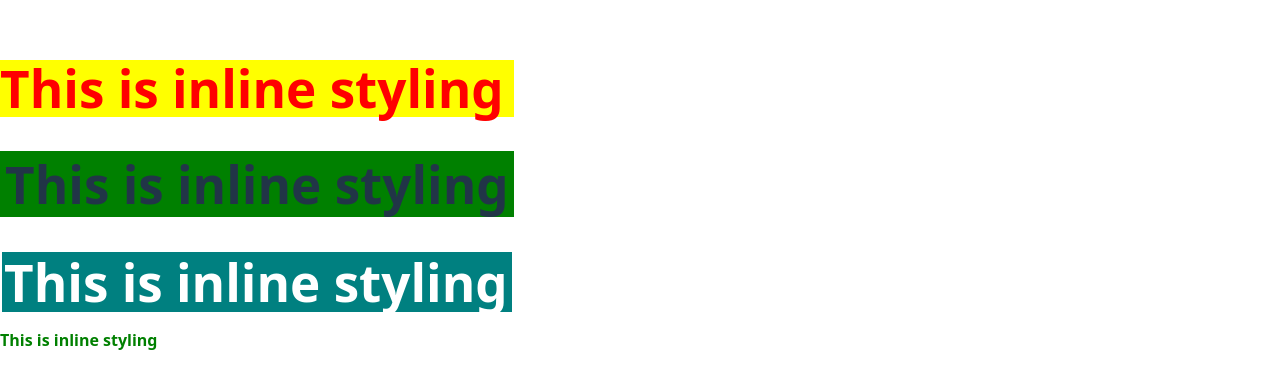
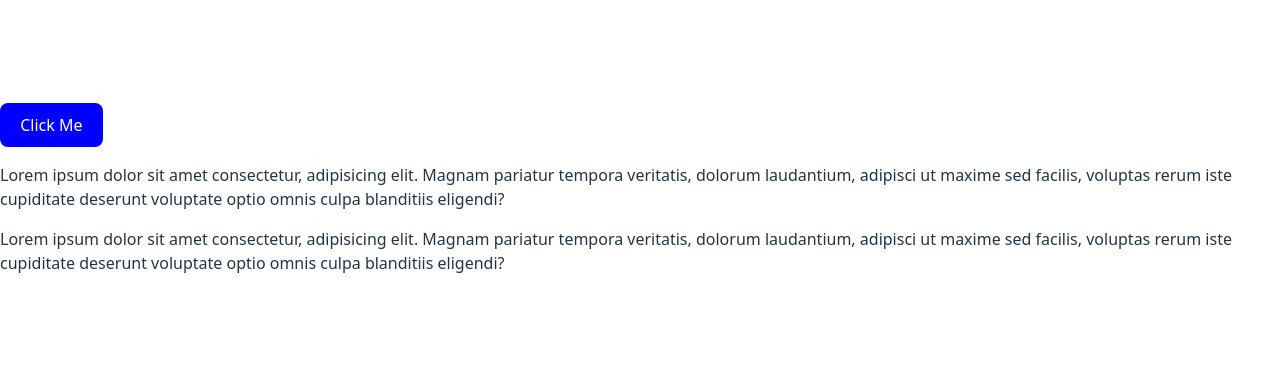
Before and after one commit to PLThabangR/react_typescript_class, a React (Vite) app in the folder reactjs/fundamental/react-demos/: page / in a window 1280 px wide. Shown: the part 203-592 px from the top of the page. Built offline with nearby package versions, Linux system fonts and the light colour scheme.

Commit message:
Attaching mouse and click events to functions

```diff
--- a/reactjs/fundamental/react-demos/package.json
+++ b/reactjs/fundamental/react-demos/package.json
@@ -11,7 +11,8 @@
   },
   "dependencies": {
     "react": "^19.1.0",
-    "react-dom": "^19.1.0"
+    "react-dom": "^19.1.0",
+    "react-icons": "^5.5.0"
   },
   "devDependencies": {
     "@eslint/js": "^9.30.1",
--- a/reactjs/fundamental/react-demos/src/App.jsx
+++ b/reactjs/fundamental/react-demos/src/App.jsx
@@ -6,6 +6,8 @@ import Rendering from './components/demos/DynamicRendering/PasswordExample/MainC
 import Weather from './components/demos/DynamicRendering/WeatherExample/Weather'
 import UserStatus from './components/demos/DynamicRendering/UserStatusExample/UserStatus'
 import Styling from './components/demos/styling/Styling'
+import ReactIcons from './components/demos/react-icons/ReactIcons'
+import Buttons_main from './components/demos/butttons_and_functions/Buttons_main'
 
 function App() {
   const password = true
@@ -31,7 +33,16 @@ function App() {
 
 
 {/* Inline styling  Example*/}
-<Styling/>
+{/* <Styling/> */}
+
+{/* ReactIcons  Example*/}
+{/*<ReactIcons/>*/}
+
+{/* Button component  Example*/}
+     <Buttons_main/>
+
+
+
     </>
   )
 }
--- /dev/null
+++ b/reactjs/fundamental/react-demos/src/components/demos/butttons_and_functions/Button.jsx
@@ -0,0 +1,33 @@
+import React from 'react'
+
+const Button = () => {
+const handleClick=()=>{
+    console.log(Math.floor(Math.random()*100))
+}
+
+const handleCopy=()=>{
+    console.log("Copied")
+}
+
+const handleMove=()=>{
+    console.log("Mouse Moved")
+}
+
+
+
+  return (
+    <>
+     <button style={{backgroundColor:"blue",color:"white"}} onClick={handleClick} >Click Me</button>
+
+     <p onCopy={handleCopy}>Lorem ipsum dolor sit amet consectetur, adipisicing elit. Magnam pariatur tempora veritatis, dolorum laudantium, adipisci ut maxime sed facilis, voluptas rerum iste cupiditate deserunt voluptate optio omnis culpa blanditiis eligendi?</p>
+
+     <p onMouseMove={handleMove}>Lorem ipsum dolor sit amet consectetur, adipisicing elit. Magnam pariatur tempora veritatis, dolorum laudantium, adipisci ut maxime sed facilis, voluptas rerum iste cupiditate deserunt voluptate optio omnis culpa blanditiis eligendi?</p>
+
+
+    </>
+
+
+  )
+}
+
+export default Button
--- /dev/null
+++ b/reactjs/fundamental/react-demos/src/components/demos/butttons_and_functions/Buttons_main.jsx
@@ -0,0 +1,17 @@
+import React from 'react'
+import Button from './Button'
+
+
+const Buttons_main = () => {
+
+  return (
+    <div>
+
+    <Button/>
+
+
+    </div>
+  )
+}
+
+export default Buttons_main
--- /dev/null
+++ b/reactjs/fundamental/react-demos/src/components/demos/react-icons/ReactIcons.jsx
@@ -0,0 +1,24 @@
+import React from 'react'
+import { FaShoppingCart } from "react-icons/fa";
+import { CiShoppingCart } from "react-icons/ci";
+import { MdAssignmentTurnedIn } from "react-icons/md";
+import { IoChatbox } from "react-icons/io5";
+
+const ReactIcons = () => {
+  return (
+    <div>
+
+        <h4><FaShoppingCart />ReactIcons</h4>
+        <h4>< CiShoppingCart/>ReactIcons</h4>
+
+         <h4> <MdAssignmentTurnedIn />ReactIcons</h4>
+          <h4><IoChatbox />ReactIcons</h4>
+
+        <div style={{background:"lightblue", borderRadius:"10px", color:"darkblue",padding:"20px"}}>
+                Lorem Ipsum is simply dummy text of the printing and typesetting industry. Lorem Ipsum has been the industry's standard dummy text ever since the 1500s, when an unknown printer took a galley of type and scrambled it to make a type specimen book. It has survived not only five centuries, but also the leap into electronic typesetting, remaining essentially unchanged. It was popularised in the 1960s with the release of Letraset sheets containing Lorem Ipsum passages, and more recently with desktop publishing software like Aldus PageMaker including versions of Lorem Ipsum
+        </div>
+        </div>
+  )
+}
+
+export default ReactIcons
```
Also changed, not shown: 1 other file (tests, documents, lock files or other folders).
